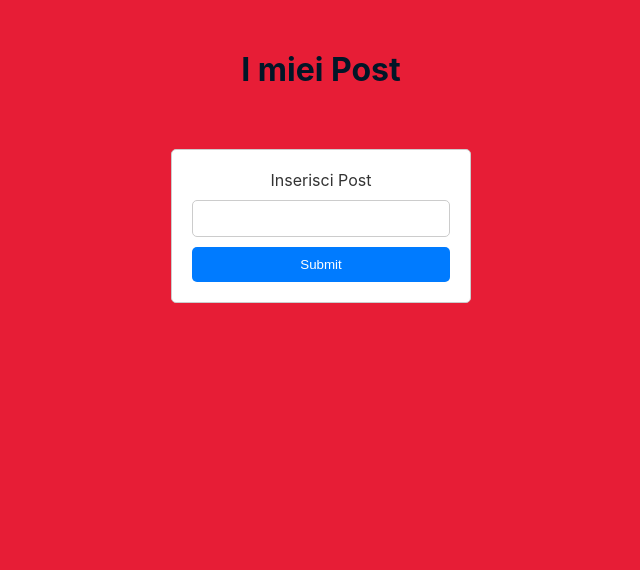
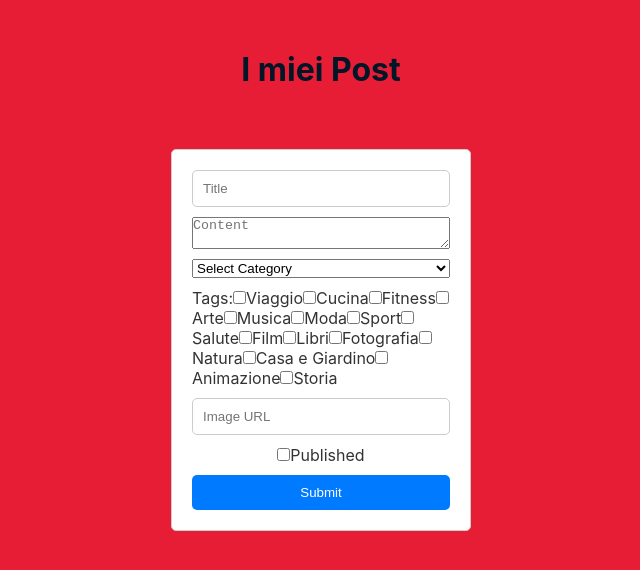
Before and after one commit to MirkoCherchi/react-form-blog-multifields, a React (Vite) app: page / in a window 1280 px wide. Shown: the top 570 px of the page, without its empty margins (319-959 px from the left). Built offline with nearby package versions, Linux system fonts and the light colour scheme.

Commit message:
feat: multifields

```diff
--- a/src/components/Card.jsx
+++ b/src/components/Card.jsx
@@ -0,0 +1,40 @@
+import React from "react";
+import { TiDeleteOutline as Delete } from "react-icons/ti";
+import { FiEdit as Edit } from "react-icons/fi";
+
+const Card = ({ post, onDelete, onEdit }) => {
+  const { title, content, category, tags, image, published } = post;
+
+  return (
+    <div className="card">
+      <h2>{title}</h2>
+      <div className="card-content">
+        {image && <img src={image} alt={title} />}
+        <p>{content}</p>
+      </div>
+      <div className="card-footer">
+        <p>Category: {category}</p>
+        <p>
+          Tags:{" "}
+          {tags.map((tag, index) => (
+            <span className="tag" key={index}>
+              {"#"}
+              {tag}{" "}
+            </span>
+          ))}
+        </p>
+        <p>{published ? "Published" : "Not Published"}</p>
+        <div className="btnFlex">
+          <button onClick={onEdit} className="btnEdit">
+            <Edit className="iconEdit" />
+          </button>
+          <button onClick={onDelete} className="btnDelete">
+            <Delete className="iconDelete" />
+          </button>
+        </div>
+      </div>
+    </div>
+  );
+};
+
+export default Card;
--- a/src/components/Form.jsx
+++ b/src/components/Form.jsx
@@ -1,25 +1,80 @@
 import { useState } from "react";
 import { TiDeleteOutline as Delete } from "react-icons/ti";
 import { FiEdit as Edit, FiSave as Save } from "react-icons/fi";
+import Card from "./Card";
 
 const Form = () => {
-  const [postTitle, setPostTitle] = useState("");
+  const listaTags = [
+    "Viaggio",
+    "Cucina",
+    "Fitness",
+    "Arte",
+    "Musica",
+    "Moda",
+    "Sport",
+    "Salute",
+    "Film",
+    "Libri",
+    "Fotografia",
+    "Natura",
+    "Casa e Giardino",
+    "Animazione",
+    "Storia",
+  ];
+  const listaCategorie = [
+    "Tecnologia",
+    "Notizie",
+    "Tutorial",
+    "Viaggi",
+    "Cucina",
+    "Sport",
+    "Musica",
+    "Film e TV",
+    "Libri",
+    "Salute e benessere",
+    "Moda",
+    "Finanza",
+    "Automobili",
+    "Fai da te",
+    "Animazioni e fumetti",
+  ];
+
   const [postArray, setPostArray] = useState([]);
+  const [formData, setFormData] = useState({
+    title: "",
+    content: "",
+    category: "",
+    tags: [],
+    image: "",
+    published: false,
+  });
   const [editIndex, setEditIndex] = useState(null);
-  const [editTitle, setEditTitle] = useState("");
 
-  const handleSubmit = (event) => {
-    event.preventDefault();
+  const handleField = (name, value) => {
+    setFormData((prev) => ({
+      ...prev,
+      [name]: value,
+    }));
+  };
+
+  const handleSubmit = (e) => {
+    e.preventDefault();
     if (editIndex !== null) {
       const updatedPosts = [...postArray];
-      updatedPosts[editIndex] = editTitle;
+      updatedPosts[editIndex] = { ...formData };
       setPostArray(updatedPosts);
       setEditIndex(null);
-      setEditTitle("");
     } else {
-      setPostArray([...postArray, postTitle]);
-      setPostTitle("");
+      setPostArray([...postArray, { ...formData }]);
     }
+    setFormData({
+      title: "",
+      content: "",
+      category: "",
+      tags: [],
+      image: "",
+      published: false,
+    });
   };
 
   const handleDelete = (index) => {
@@ -29,25 +84,81 @@ const Form = () => {
 
   const handleEdit = (index) => {
     setEditIndex(index);
-    setEditTitle(postArray[index]);
+    const postToEdit = postArray[index];
+    setFormData({
+      title: postToEdit.title,
+      content: postToEdit.content,
+      category: postToEdit.category,
+      tags: postToEdit.tags,
+      image: postToEdit.image,
+      published: postToEdit.published,
+    });
   };
 
   return (
     <>
       <div className="container">
         <form onSubmit={handleSubmit}>
-          <label htmlFor="title">
-            {editIndex !== null ? "Modifica Post" : "Inserisci Post"}
+          <input
+            name="title"
+            type="text"
+            placeholder="Title"
+            value={formData.title}
+            onChange={(e) => handleField("title", e.target.value)}
+          />
+          <textarea
+            name="content"
+            placeholder="Content"
+            value={formData.content}
+            onChange={(e) => handleField("content", e.target.value)}
+          />
+          <select
+            name="category"
+            value={formData.category}
+            onChange={(e) => handleField("category", e.target.value)}
+          >
+            <option value="">Select Category</option>
+            {listaCategorie.map((category, index) => (
+              <option key={index} value={category}>
+                {category}
+              </option>
+            ))}
+          </select>
+          <div>
+            <label>Tags:</label>
+            {listaTags.map((tag, tagIndex) => (
+              <label key={tagIndex}>
+                <input
+                  type="checkbox"
+                  checked={formData.tags.includes(tag)}
+                  onChange={() => {
+                    const currentTags = formData.tags;
+                    const updatedTags = currentTags.includes(tag)
+                      ? currentTags.filter((t) => t !== tag)
+                      : [...currentTags, tag];
+                    handleField("tags", updatedTags);
+                  }}
+                />
+                {tag}
+              </label>
+            ))}
+          </div>
+          <input
+            name="image"
+            type="text"
+            placeholder="Image URL"
+            value={formData.image}
+            onChange={(e) => handleField("image", e.target.value)}
+          />
+          <label>
+            <input
+              name="published"
+              type="checkbox"
+              checked={formData.published}
+              onChange={(e) => handleField("published", e.target.checked)}
+            />
+            Published
           </label>
-          <input
-            type="text"
-            value={editIndex !== null ? editTitle : postTitle}
-            onChange={(e) =>
-              editIndex !== null
-                ? setEditTitle(e.target.value)
-                : setPostTitle(e.target.value)
-            }
-          />
           <button
             className={`btnSubmit ${editIndex !== null ? "btnSave" : ""}`}
             type="submit"
@@ -59,18 +170,11 @@ const Form = () => {
           <ul>
             {postArray.map((post, index) => (
               <li className="listItem" key={index}>
-                <h5 className="postTitle">{post}</h5>
-                <div className="btnFlex">
-                  <button onClick={() => handleEdit(index)} className="btnEdit">
-                    <Edit className="iconEdit" />
-                  </button>
-                  <button
-                    onClick={() => handleDelete(index)}
-                    className="btnDelete"
-                  >
-                    <Delete className="iconDelete" />
-                  </button>
-                </div>
+                <Card
+                  post={post}
+                  onDelete={() => handleDelete(index)}
+                  onEdit={() => handleEdit(index)}
+                />
               </li>
             ))}
           </ul>
```
